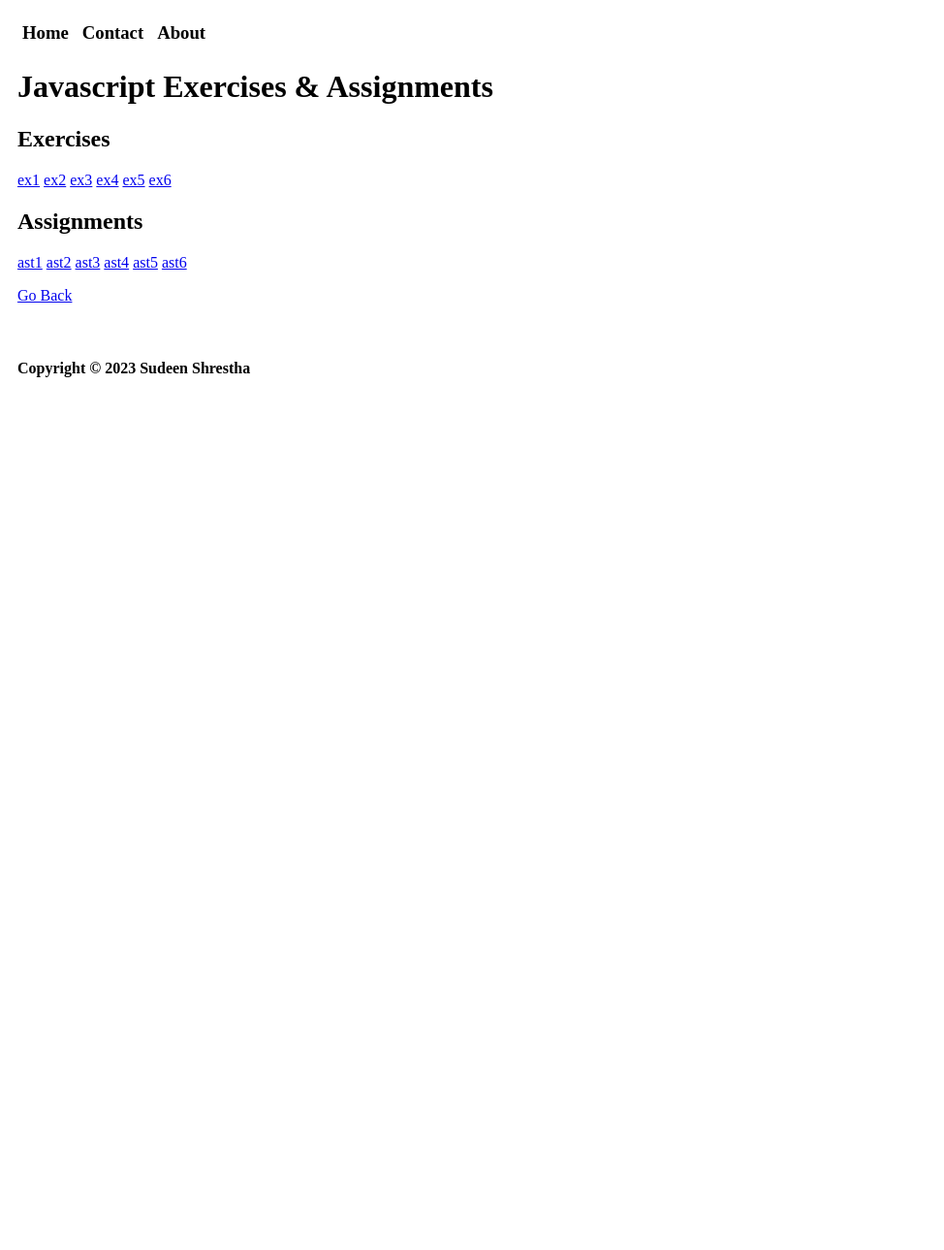
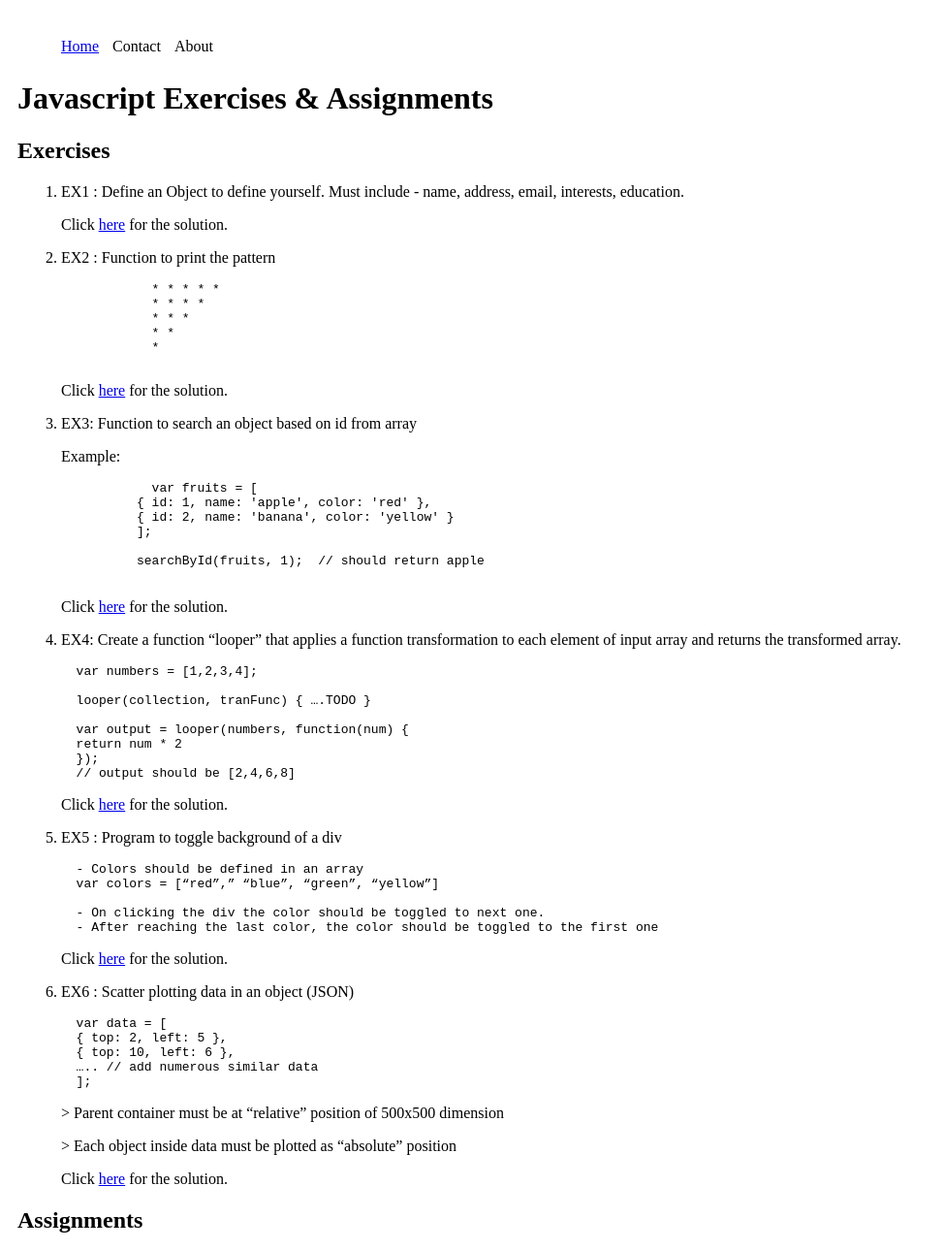
Before and after one commit to sudeenshrestha/Programming, a plain HTML site: page Javascript/index.html in a window 1280 px wide. Shown: the top 1289 px of the page at 97% size, without its empty margins (0-974 px from the left). Before the commit the page ends 800 px from the top, so only its background shows below. Drawn offline with Linux system fonts and the light colour scheme.

Commit message:
update questions js exercises

```diff
--- a/Javascript/index.html
+++ b/Javascript/index.html
@@ -9,8 +9,11 @@
             padding: 10px;
         }
 
-        h3{
+        .nav{
           display: inline-block;
+          margin: 5px;
+        }
+        li{
           margin: 5px;
         }
     </style>
@@ -19,19 +22,92 @@
     <div>
       <header>
         <nav>
-            <h3>Home</h3>
-            <h3>Contact</h3>
-            <h3>About</h3>
+          <ul>
+            <li class="nav"><a href="../index.html">Home</a></li>
+            <li class="nav">Contact</li>
+            <li class="nav">About</li>
+            </ul>
         </nav>
       </header>
       <h1>Javascript Exercises & Assignments</h1>
       <h2>Exercises</h2>
-      <a href="./ex1/index.html">ex1</a>
-      <a href="./ex2/index.html">ex2</a>
-      <a href="./ex3/index.html">ex3</a>
-      <a href="./ex4/index.html">ex4</a>
-      <a href="./ex5/index.html">ex5</a>
-      <a href="./ex6/index.html">ex6</a>
+      <ol>
+        <li>
+          <p>EX1 : Define an Object to define yourself.
+          Must include - name, address, email, interests, education. </p>
+
+          <p>
+            Click <a href="./ex1/index.html">here</a> for the solution.
+          </p>
+        </li>
+        <li>
+          <p>EX2 : Function to print the pattern
+          <pre>
+            * * * * *
+            * * * *
+            * * *
+            * *
+            *
+          </pre>Click <a href="./ex2/index.html">here</a> for the solution.</p>
+        </li>
+        <li>EX3: Function to search an object based on id from array
+
+          <p>Example:</p>
+          <pre>
+            var fruits = [
+          { id: 1, name: 'apple', color: 'red' },
+          { id: 2, name: 'banana', color: 'yellow' }
+          ];
+
+          searchById(fruits, 1);  // should return apple
+          </pre>
+          <p>Click <a href="./ex3/index.html">here</a> for the solution.</p>
+        <li>
+          <p>EX4: Create a function “looper” that applies a function transformation to each
+          element of input array and returns the transformed array.</p>
+<pre>
+  var numbers = [1,2,3,4];
+
+  looper(collection, tranFunc) { ….TODO }
+
+  var output = looper(numbers, function(num) {
+  return num * 2
+  });
+  // output should be [2,4,6,8]
+</pre>
+
+          <p>Click <a href="./ex4/index.html">here</a> for the solution.</p>
+        </li>
+        <li>
+          <p>EX5 : Program to toggle background of a div</p>
+<pre>
+  - Colors should be defined in an array
+  var colors = [“red”,” “blue”, “green”, “yellow”]
+
+  - On clicking the div the color should be toggled to next one.
+  - After reaching the last color, the color should be toggled to the first one
+</pre>
+
+          <p>Click <a href="./ex5/index.html">here</a> for the solution.</p>
+        </li>
+        <li>
+
+          <p>EX6 : Scatter plotting data in an object (JSON)</p>
+<pre>
+  var data = [
+  { top: 2, left: 5 },
+  { top: 10, left: 6 },
+  ….. // add numerous similar data
+  ];
+</pre>
+
+
+<p>> Parent container must be at “relative” position of 500x500 dimension</p>
+<p>> Each object inside data must be plotted as “absolute” position</p>
+          <p>Click <a href="./ex6/index.html">here</a> for the solution.</p>
+        </li>
+      </ol>
+
 
       <h2>Assignments</h2>
       <a href="./ast1/index.html">ast1</a>
```
